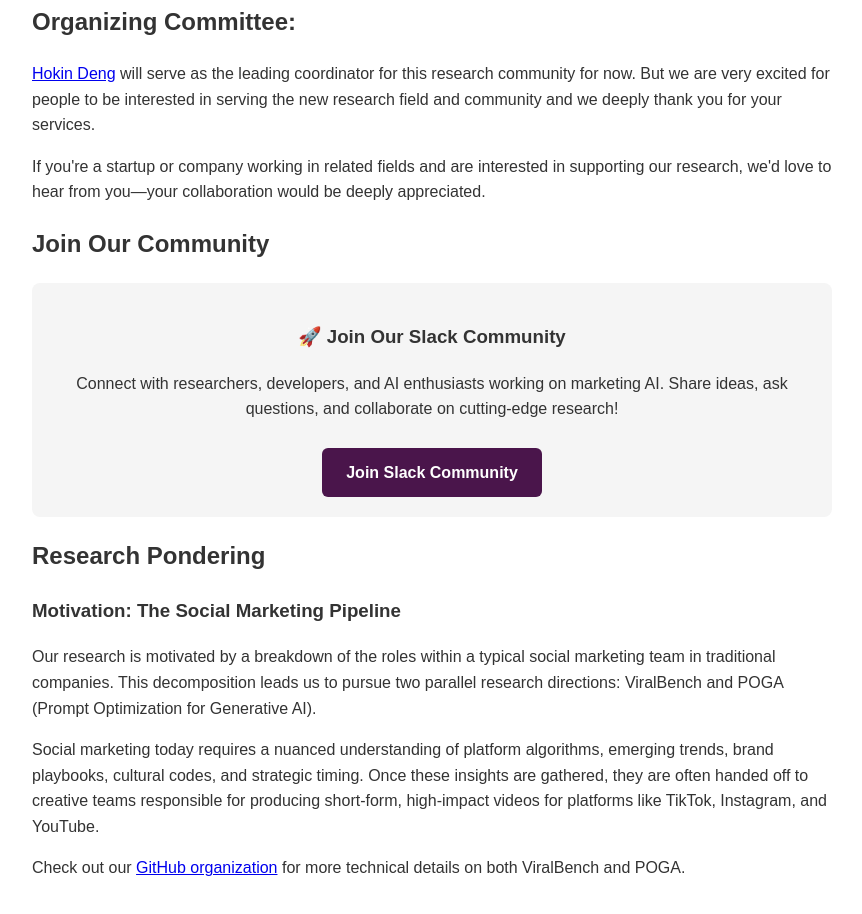
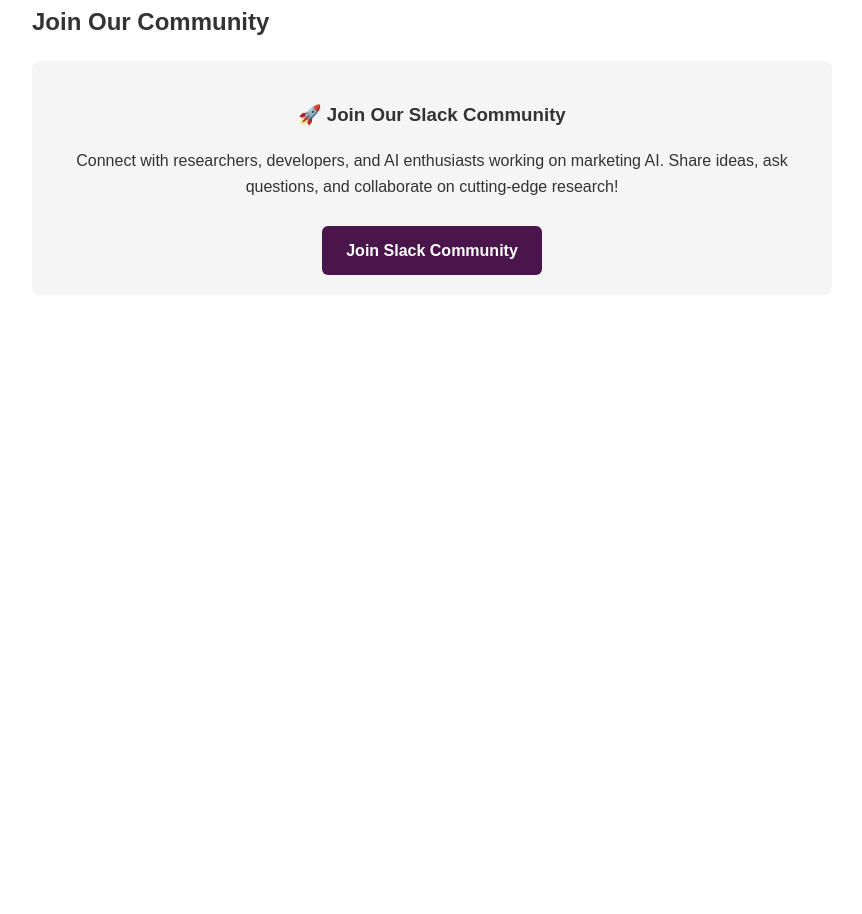
Before and after one commit to AI4Marketing/AI4Marketing.gitub.io, a plain HTML site: page index.html in a window 1280 px wide. Shown: the part 656-1570 px from the top of the page, without its empty margins (208-1070 px from the left). After the commit the page ends 991 px from the top, so only its background shows below. Drawn offline with Linux system fonts and the light colour scheme.

Commit message:
Remove organizing committee and research sections
Removed sections related to the organizing committee and research pondering.

```diff
--- a/index.html
+++ b/index.html
@@ -34,12 +34,6 @@
 
     <p>True to our open-source philosophy, all deliverables will be public from day one. We will not maintain any private repositories under our GitHub organization, ensuring full transparency and attribution. Every contributor will receive due credit, and we collectively aim to produce work of the highest quality—worthy of publication at top-tier AI conferences.</p>
 
-    <h2>Organizing Committee:</h2>
-
-    <p><a href="https://hokindeng.github.io/" target="_blank">Hokin Deng</a> will serve as the leading coordinator for this research community for now. But we are very excited for people to be interested in serving the new research field and community and we deeply thank you for your services.</p>
-
-    <p>If you're a startup or company working in related fields and are interested in supporting our research, we'd love to hear from you—your collaboration would be deeply appreciated.</p>
-
     <h2>Join Our Community</h2>
 
     <div style="background-color: #f5f5f5; padding: 20px; border-radius: 8px; margin: 20px 0; text-align: center;">
@@ -48,15 +42,5 @@
         <a href="https://join.slack.com/t/socialmanagem-skw7830/shared_invite/zt-3d6wq3w42-~IR9ul74ykeZQ~CGVw0i7A" target="_blank" style="background-color: #4A154B; color: white; padding: 12px 24px; text-decoration: none; border-radius: 6px; font-weight: bold; display: inline-block; margin-top: 10px;">Join Slack Community</a>
     </div>
 
-    <h2>Research Pondering</h2>
-
-    <h3>Motivation: The Social Marketing Pipeline</h3>
-    <p>Our research is motivated by a breakdown of the roles within a typical social marketing team in traditional companies. This decomposition leads us to pursue two parallel research directions: ViralBench and POGA (Prompt Optimization for Generative AI).</p>
-
-    <p>Social marketing today requires a nuanced understanding of platform algorithms, emerging trends, brand playbooks, cultural codes, and strategic timing. Once these insights are gathered, they are often handed off to creative teams responsible for producing short-form, high-impact videos for platforms like TikTok, Instagram, and YouTube.</p>
-
-
-    <p>Check out our <a href="https://github.com/AI4Marketing" target="_blank">GitHub organization</a> for more technical details on both ViralBench and POGA.</p>
-
 </body>
 </html>
```
